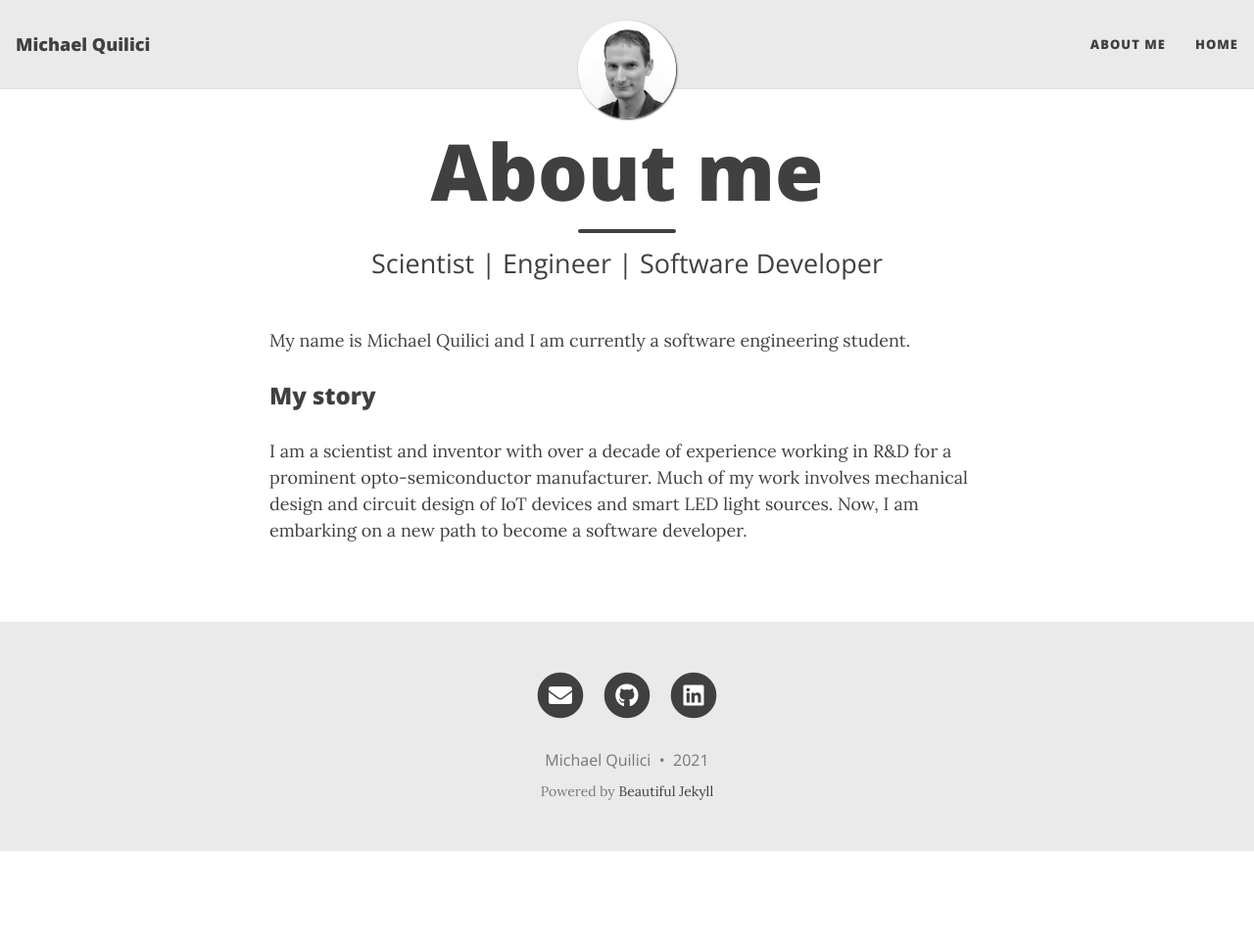
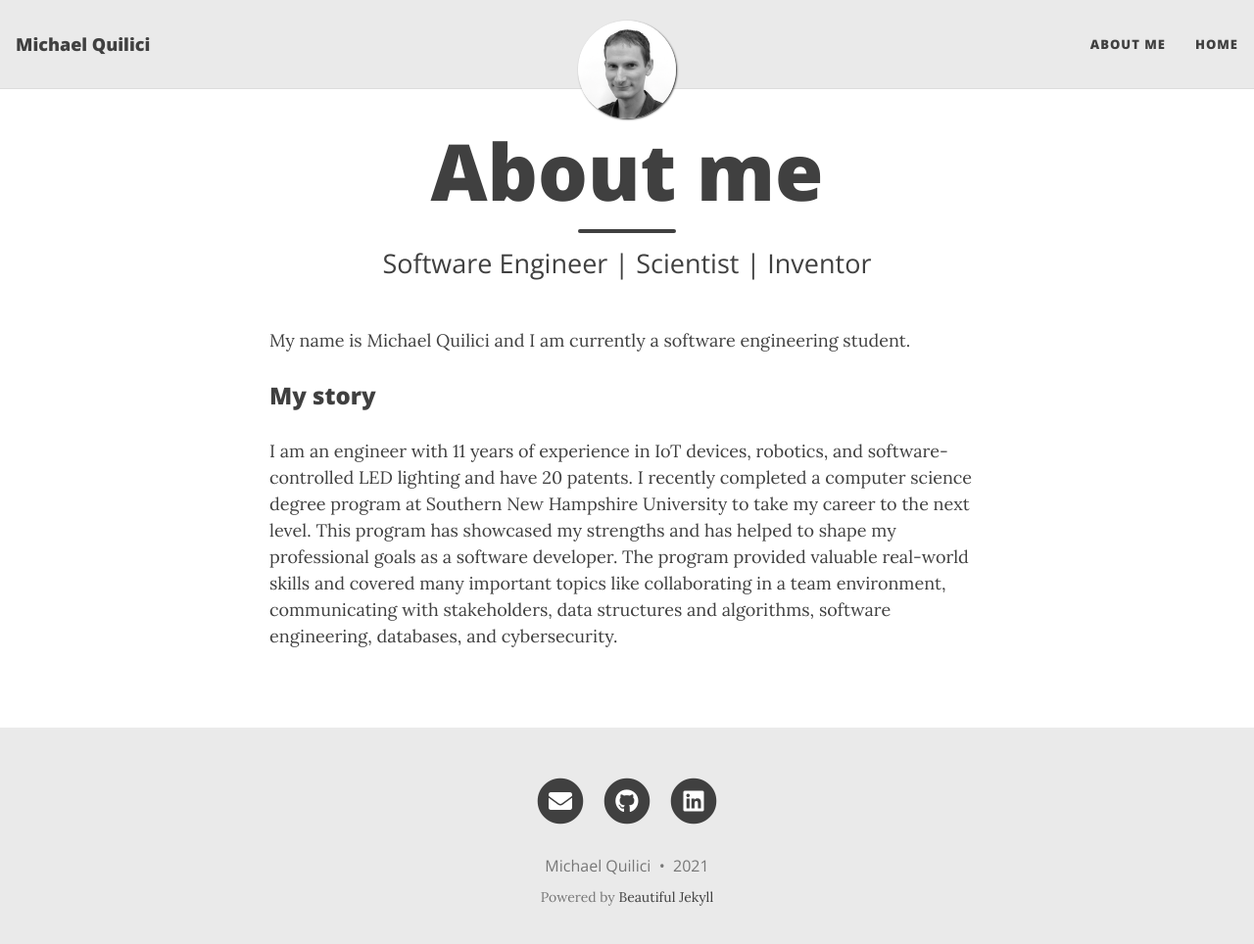
Before and after one commit to mquilici/mquilici.github.io, a Jekyll site: the page built from aboutme.md, in a window 1280 px wide and 977 px high. Shown: the top 964 px of the window at 98% size. Built offline with Jekyll 4.4.1, drawn with Linux system fonts in a browser that asks for light colours; nearby versions of some CDN libraries.

Commit message:
Update aboutme.md

```diff
--- a/aboutme.md
+++ b/aboutme.md
@@ -1,11 +1,10 @@
 ---
 layout: page
 title: About me
-subtitle: Scientist | Engineer | Software Developer
+subtitle: Software Engineer | Scientist | Inventor
 ---
 
 My name is Michael Quilici and I am currently a software engineering student.
 
 ### My story
-
-I am a scientist and inventor with over a decade of experience working in R&D for a prominent opto-semiconductor manufacturer. Much of my work involves mechanical design and circuit design of IoT devices and smart LED light sources. Now, I am embarking on a new path to become a software developer.
+I am an engineer with 11 years of experience in IoT devices, robotics, and software-controlled LED lighting and have 20 patents. I recently completed a computer science degree program at Southern New Hampshire University to take my career to the next level. This program has showcased my strengths and has helped to shape my professional goals as a software developer. The program provided valuable real-world skills and covered many important topics like collaborating in a team environment, communicating with stakeholders, data structures and algorithms, software engineering, databases, and cybersecurity.
```
